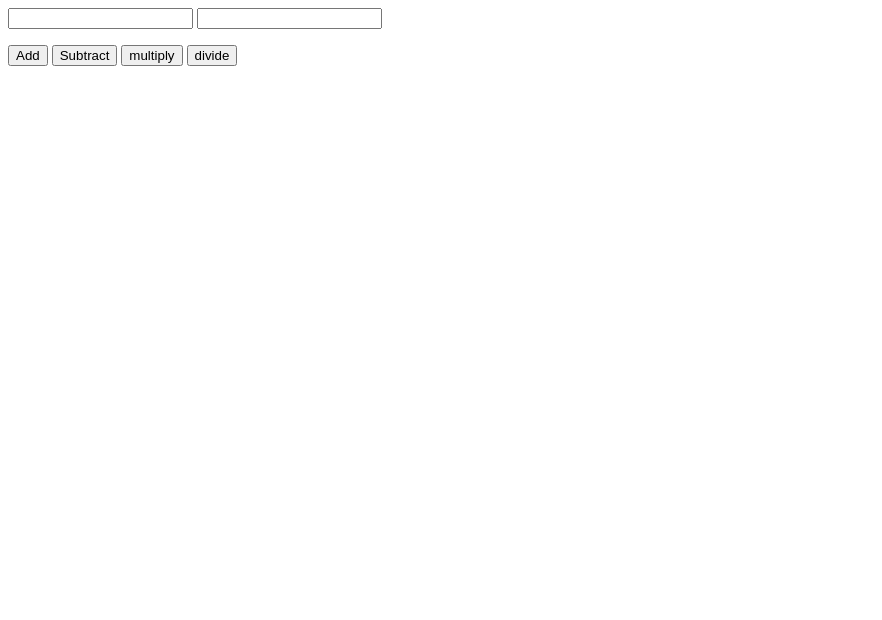
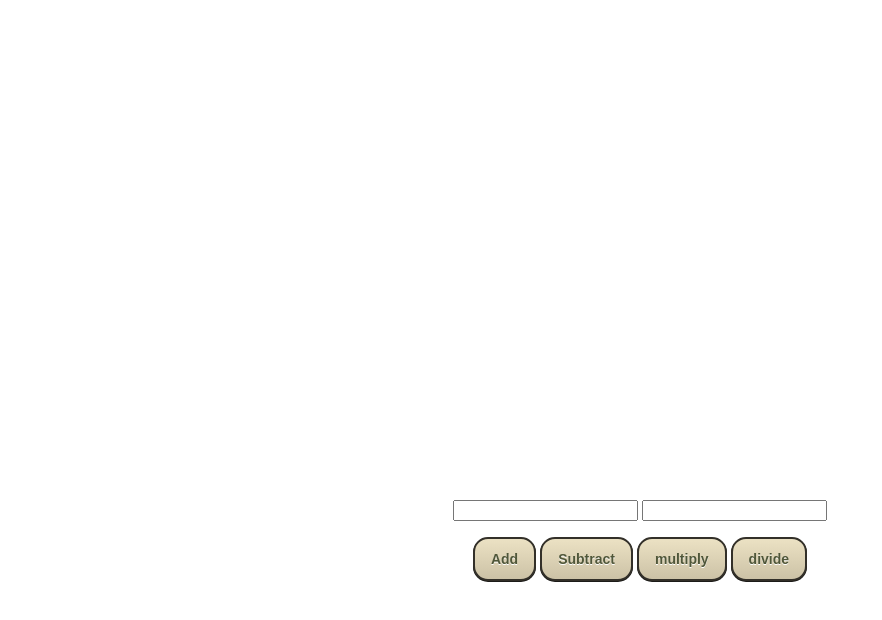
Before and after one commit to youshy/go-webassembly-calc, a plain HTML site: page index.html in a window 1280 px wide. Shown: the whole page, without its empty margins (0-882 px from the left). Drawn offline with Linux system fonts and the light colour scheme; no server answers.

Commit message:
Added CSS
I really hate it

```diff
--- a/index.html
+++ b/index.html
@@ -8,6 +8,7 @@ license that can be found in the LICENSE file.
   <head>
     <meta charset="utf-8" />
     <title>Go wasm</title>
+    <link rel="stylesheet" type="text/css" href="main.css">
   </head>
 
   <body>
@@ -35,14 +36,15 @@ license that can be found in the LICENSE file.
       );
 
      </script>
-
+    <div class="main">
      <input type="text" id="value1" />
      <input type="text" id="value2" />
      <p id="result"></p>
 
-     <button onClick="add('value1', 'value2');" id="addButton">Add</button>
-     <button onClick="subtract('value1', 'value2');" id="subtractButton">Subtract</button>
-     <button onClick="multiply('value1', 'value2');" id="multiplyButton">multiply</button>
-     <button onClick="divide('value1', 'value2');" id="divideButton">divide</button>
+     <button class="mbtn" onClick="add('value1', 'value2');" id="addButton">Add</button>
+     <button class="mbtn" onClick="subtract('value1', 'value2');" id="subtractButton">Subtract</button>
+     <button class="mbtn" onClick="multiply('value1', 'value2');" id="multiplyButton">multiply</button>
+     <button class="mbtn" onClick="divide('value1', 'value2');" id="divideButton">divide</button>
+    </div>
   </body>
 </html>
--- /dev/null
+++ b/main.css
@@ -0,0 +1,28 @@
+.main {
+  text-align: center;
+  margin-top: 500px;
+}
+.mbtn {
+	box-shadow: 0px 1px 0px 0px #1c1b18;
+	background:linear-gradient(to bottom, #eae0c2 5%, #ccc2a6 100%);
+	background-color:#eae0c2;
+	border-radius:15px;
+	border:2px solid #333029;
+	display:inline-block;
+	cursor:pointer;
+	color:#505739;
+	font-family:Arial;
+	font-size:14px;
+	font-weight:bold;
+	padding:12px 16px;
+	text-decoration:none;
+	text-shadow:0px 1px 0px #ffffff;
+}
+.mbtn:hover {
+	background:linear-gradient(to bottom, #ccc2a6 5%, #eae0c2 100%);
+	background-color:#ccc2a6;
+}
+.mbtn:active {
+	position:relative;
+	top:1px;
+}
```
